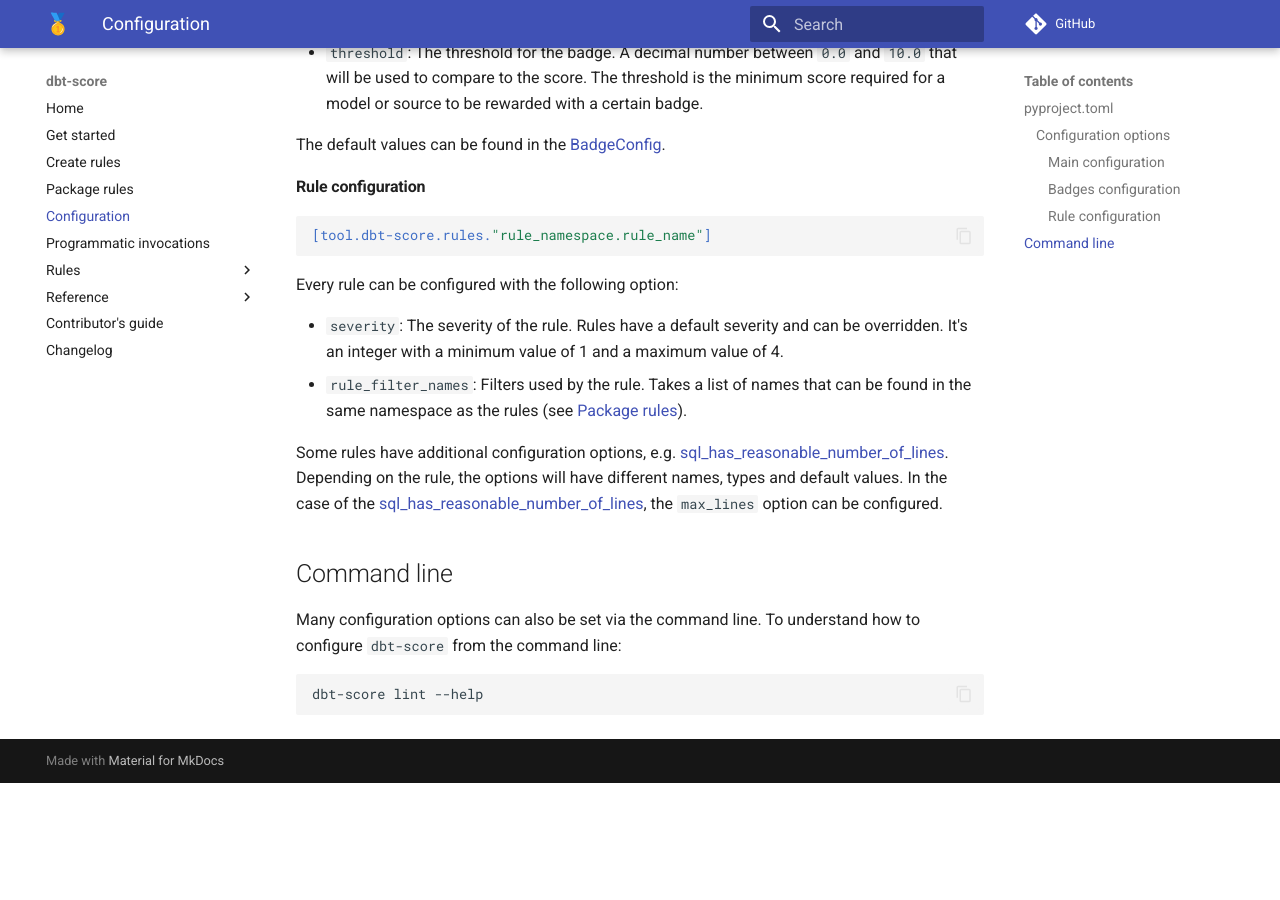
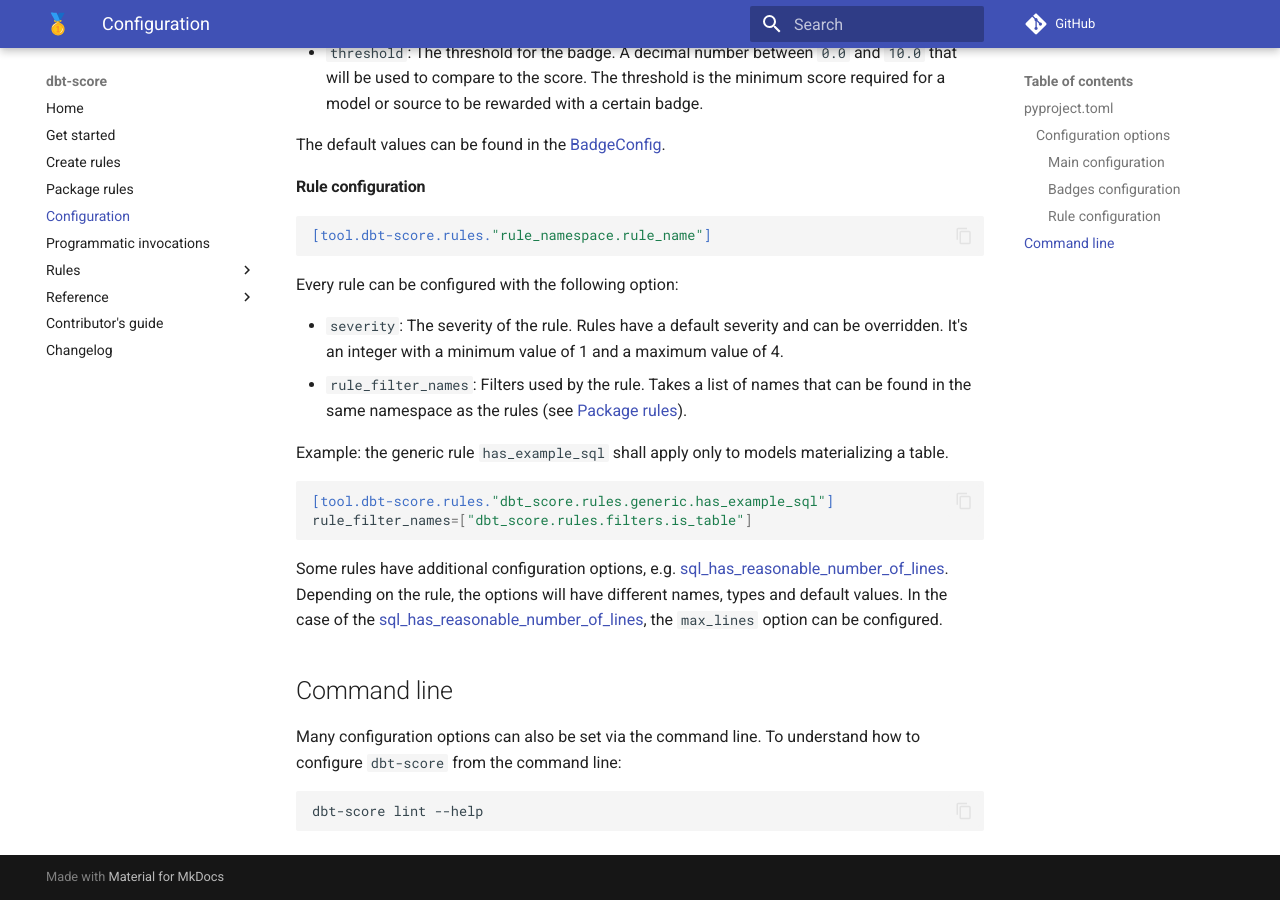
Before and after one commit to PicnicSupermarket/dbt-score, an MkDocs documentation site: the page built from docs/configuration.md, in a window 1280 px wide and 900 px high, scrolled down 1458 px. Built offline with MkDocs 1.6.1 and Material for MkDocs 9.7.7, drawn with Linux system fonts in a browser that asks for light colours; comment, search, counter and statistics services are not loaded; before the commit the page ends 2241 px from its top, so only the background shows below that.

Commit message:
Improve documentation on how to apply rule filters (#93)
Fixes #92

````diff
--- a/docs/configuration.md
+++ b/docs/configuration.md
@@ -90,6 +90,13 @@ Every rule can be configured with the following option:
   be found in the same namespace as the rules (see
   [Package rules](package_rules.md)).
 
+  Example: the generic rule `has_example_sql` shall apply only to models materializing a table.
+
+  ```toml
+  [tool.dbt-score.rules."dbt_score.rules.generic.has_example_sql"]
+  rule_filter_names=["dbt_score.rules.filters.is_table"]
+  ```
+
 Some rules have additional configuration options, e.g.
 [sql_has_reasonable_number_of_lines](rules/generic.md#sql_has_reasonable_number_of_lines).
 Depending on the rule, the options will have different names, types and default
````
